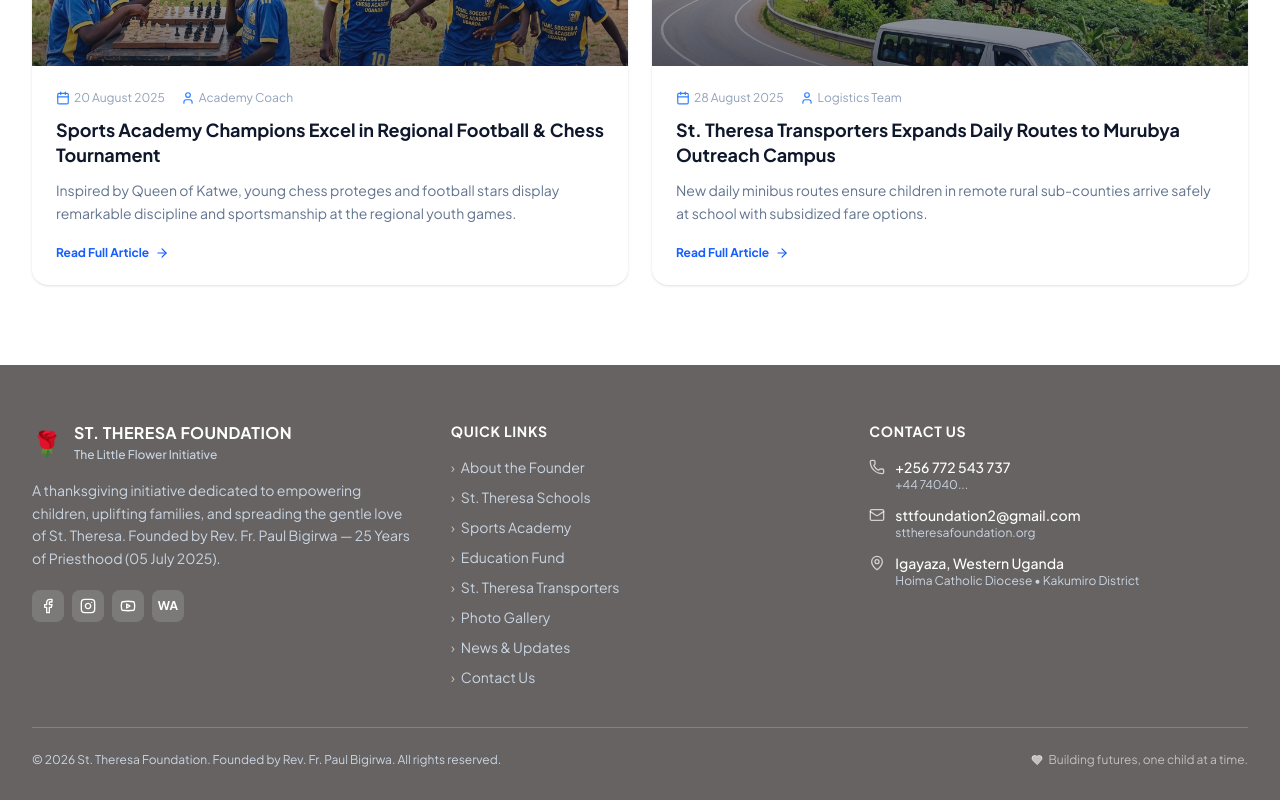
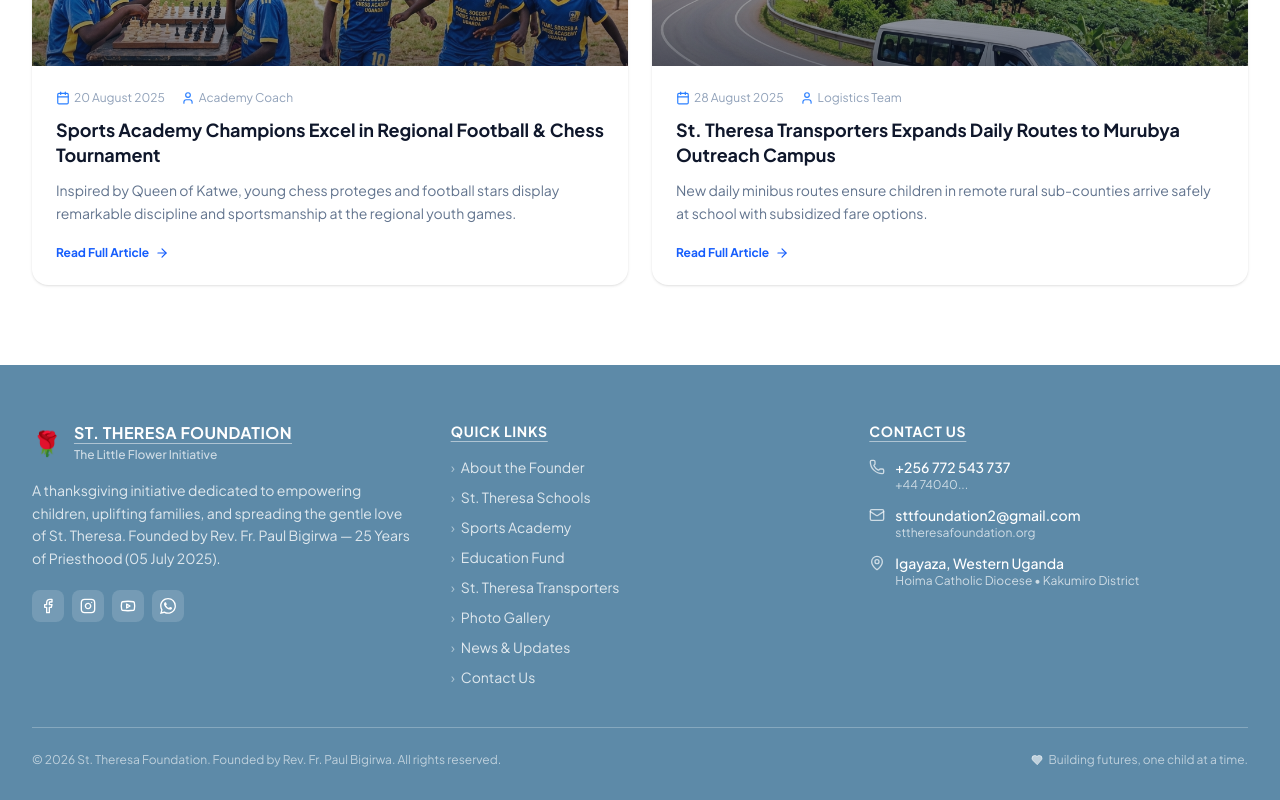
Before and after one commit to kizito04/st.theresafoundation, a React (Vite) app: page /news in a window 1280 px wide. Shown: the part 1122-1922 px from the top of the page. Built offline with nearby package versions, Linux system fonts and the light colour scheme; a web font is replaced by a local one.

Commit message:
side bar

```diff
--- a/src/app/components/Footer.tsx
+++ b/src/app/components/Footer.tsx
@@ -1,26 +1,35 @@
 import { Link } from "react-router";
 import { Facebook, Instagram, Youtube, Phone, Mail, MapPin, Heart } from "lucide-react";
 
+// WhatsApp SVG icon
+function WhatsAppIcon({ className }: { className?: string }) {
+  return (
+    <svg className={className} viewBox="0 0 24 24" fill="currentColor" xmlns="http://www.w3.org/2000/svg">
+      <path d="M17.472 14.382c-.297-.149-1.758-.867-2.03-.967-.273-.099-.471-.148-.67.15-.197.297-.767.966-.94 1.164-.173.199-.347.223-.644.075-.297-.15-1.255-.463-2.39-1.475-.883-.788-1.48-1.761-1.653-2.059-.173-.297-.018-.458.13-.606.134-.133.298-.347.446-.52.149-.174.198-.298.298-.497.099-.198.05-.371-.025-.52-.075-.149-.669-1.612-.916-2.207-.242-.579-.487-.5-.669-.51-.173-.008-.371-.01-.57-.01-.198 0-.52.074-.792.372-.272.297-1.04 1.016-1.04 2.479 0 1.462 1.065 2.875 1.213 3.074.149.198 2.096 3.2 5.077 4.487.709.306 1.262.489 1.694.625.712.227 1.36.195 1.871.118.571-.085 1.758-.719 2.006-1.413.248-.694.248-1.289.173-1.413-.074-.124-.272-.198-.57-.347m-5.421 7.403h-.004a9.87 9.87 0 01-5.031-1.378l-.361-.214-3.741.982.998-3.648-.235-.374a9.86 9.86 0 01-1.51-5.26c.001-5.45 4.436-9.884 9.888-9.884 2.64 0 5.122 1.03 6.988 2.898a9.825 9.825 0 012.893 6.994c-.003 5.45-4.437 9.884-9.885 9.884m8.413-18.297A11.815 11.815 0 0012.05 0C5.495 0 .16 5.335.157 11.892c0 2.096.547 4.142 1.588 5.945L.057 24l6.305-1.654a11.882 11.882 0 005.683 1.448h.005c6.554 0 11.89-5.335 11.893-11.893a11.821 11.821 0 00-3.48-8.413z" />
+    </svg>
+  );
+}
+
 export default function Footer() {
   return (
-    <footer style={{ backgroundColor: "#666362" }} className="text-slate-200 pt-14 pb-8">
+    <footer style={{ backgroundColor: "#5D8AA8" }} className="text-white pt-14 pb-8">
       <div className="max-w-7xl mx-auto px-4 sm:px-6 lg:px-8">
-        <div className="grid grid-cols-1 md:grid-cols-3 gap-10 pb-10 border-b border-white/20">
+        <div className="grid grid-cols-1 md:grid-cols-3 gap-10 pb-10 border-b border-white/25">
           {/* Column 1: Foundation Info */}
           <div className="space-y-4">
             <div className="flex items-center gap-3">
               <span className="text-2xl">🌹</span>
               <div>
-                <h3 className="text-base font-bold text-white tracking-wide">
+                <h3 className="text-base font-bold text-white tracking-wide underline underline-offset-4 decoration-white/50">
                   ST. THERESA FOUNDATION
                 </h3>
-                <p className="text-xs text-slate-300 font-medium mt-0.5">
+                <p className="text-xs text-white/70 font-medium mt-0.5">
                   The Little Flower Initiative
                 </p>
               </div>
             </div>
 
-            <p className="text-sm text-slate-300 leading-relaxed">
+            <p className="text-sm text-white/80 leading-relaxed">
               A thanksgiving initiative dedicated to empowering children,
               uplifting families, and spreading the gentle love of St. Theresa. Founded by
               Rev. Fr. Paul Bigirwa — 25 Years of Priesthood (05 July 2025).
@@ -59,58 +68,58 @@
                 href="https://wa.me/256772543737"
                 target="_blank"
                 rel="noreferrer"
-                className="w-8 h-8 bg-white/15 hover:bg-white/30 rounded-lg flex items-center justify-center transition-colors text-xs font-bold text-white"
+                className="w-8 h-8 bg-white/15 hover:bg-white/30 rounded-lg flex items-center justify-center transition-colors"
                 aria-label="WhatsApp"
               >
-                WA
+                <WhatsAppIcon className="w-4 h-4 text-white" />
               </a>
             </div>
           </div>
 
           {/* Column 2: Quick Links */}
           <div>
-            <h4 className="text-white font-bold text-sm mb-4 uppercase tracking-wider">
+            <h4 className="text-white font-bold text-sm mb-4 uppercase tracking-wider underline underline-offset-4 decoration-white/50">
               Quick Links
             </h4>
             <ul className="space-y-2.5 text-sm">
               <li>
-                <Link to="/about" className="text-slate-300 hover:text-white transition-colors flex items-center gap-1.5">
-                  <span className="text-white/60">›</span> About the Founder
+                <Link to="/about" className="text-white/80 hover:text-white transition-colors flex items-center gap-1.5">
+                  <span className="text-white/50">›</span> About the Founder
                 </Link>
               </li>
               <li>
-                <Link to="/schools" className="text-slate-300 hover:text-white transition-colors flex items-center gap-1.5">
-                  <span className="text-white/60">›</span> St. Theresa Schools
+                <Link to="/schools" className="text-white/80 hover:text-white transition-colors flex items-center gap-1.5">
+                  <span className="text-white/50">›</span> St. Theresa Schools
                 </Link>
               </li>
               <li>
-                <Link to="/sports-academy" className="text-slate-300 hover:text-white transition-colors flex items-center gap-1.5">
-                  <span className="text-white/60">›</span> Sports Academy
+                <Link to="/sports-academy" className="text-white/80 hover:text-white transition-colors flex items-center gap-1.5">
+                  <span className="text-white/50">›</span> Sports Academy
                 </Link>
               </li>
               <li>
-                <Link to="/education-fund" className="text-slate-300 hover:text-white transition-colors flex items-center gap-1.5">
-                  <span className="text-white/60">›</span> Education Fund
+                <Link to="/education-fund" className="text-white/80 hover:text-white transition-colors flex items-center gap-1.5">
+                  <span className="text-white/50">›</span> Education Fund
                 </Link>
               </li>
               <li>
-                <Link to="/transporters" className="text-slate-300 hover:text-white transition-colors flex items-center gap-1.5">
-                  <span className="text-white/60">›</span> St. Theresa Transporters
+                <Link to="/transporters" className="text-white/80 hover:text-white transition-colors flex items-center gap-1.5">
+                  <span className="text-white/50">›</span> St. Theresa Transporters
                 </Link>
               </li>
               <li>
-                <Link to="/gallery" className="text-slate-300 hover:text-white transition-colors flex items-center gap-1.5">
-                  <span className="text-white/60">›</span> Photo Gallery
+                <Link to="/gallery" className="text-white/80 hover:text-white transition-colors flex items-center gap-1.5">
+                  <span className="text-white/50">›</span> Photo Gallery
                 </Link>
               </li>
               <li>
-                <Link to="/news" className="text-slate-300 hover:text-white transition-colors flex items-center gap-1.5">
-                  <span className="text-white/60">›</span> News &amp; Updates
+                <Link to="/news" className="text-white/80 hover:text-white transition-colors flex items-center gap-1.5">
+                  <span className="text-white/50">›</span> News &amp; Updates
                 </Link>
               </li>
               <li>
-                <Link to="/contact" className="text-slate-300 hover:text-white transition-colors flex items-center gap-1.5">
-                  <span className="text-white/60">›</span> Contact Us
+                <Link to="/contact" className="text-white/80 hover:text-white transition-colors flex items-center gap-1.5">
+                  <span className="text-white/50">›</span> Contact Us
                 </Link>
               </li>
             </ul>
@@ -118,7 +127,7 @@
 
           {/* Column 3: Contact Us */}
           <div>
-            <h4 className="text-white font-bold text-sm mb-4 uppercase tracking-wider">
+            <h4 className="text-white font-bold text-sm mb-4 uppercase tracking-wider underline underline-offset-4 decoration-white/50">
               Contact Us
             </h4>
             <div className="space-y-3 text-sm">
@@ -126,7 +135,7 @@
                 <Phone className="w-4 h-4 text-white/70 mt-0.5 flex-shrink-0" />
                 <div>
                   <p className="text-white font-medium">+256 772 543 737</p>
-                  <p className="text-slate-300 text-xs">+44 74040...</p>
+                  <p className="text-white/70 text-xs">+44 74040...</p>
                 </div>
               </div>
 
@@ -134,7 +143,7 @@
                 <Mail className="w-4 h-4 text-white/70 mt-0.5 flex-shrink-0" />
                 <div>
                   <p className="text-white font-medium">sttfoundation2@gmail.com</p>
-                  <p className="text-slate-300 text-xs">sttheresafoundation.org</p>
+                  <p className="text-white/70 text-xs">sttheresafoundation.org</p>
                 </div>
               </div>
 
@@ -142,7 +151,7 @@
                 <MapPin className="w-4 h-4 text-white/70 mt-0.5 flex-shrink-0" />
                 <div>
                   <p className="text-white font-medium">Igayaza, Western Uganda</p>
-                  <p className="text-slate-300 text-xs">Hoima Catholic Diocese • Kakumiro District</p>
+                  <p className="text-white/70 text-xs">Hoima Catholic Diocese • Kakumiro District</p>
                 </div>
               </div>
             </div>
@@ -150,11 +159,11 @@
         </div>
 
         {/* Bottom */}
-        <div className="pt-6 flex flex-col sm:flex-row justify-between items-center text-xs text-slate-300 gap-3">
+        <div className="pt-6 flex flex-col sm:flex-row justify-between items-center text-xs text-white/60 gap-3">
           <p>
             &copy; {new Date().getFullYear()} St. Theresa Foundation. Founded by Rev. Fr. Paul Bigirwa. All rights reserved.
           </p>
-          <div className="flex items-center gap-1.5 text-white/60">
+          <div className="flex items-center gap-1.5">
             <Heart className="w-3 h-3 fill-white/60" />
             <span>Building futures, one child at a time.</span>
           </div>
--- a/src/app/components/Header.tsx
+++ b/src/app/components/Header.tsx
@@ -150,7 +150,7 @@
             onClick={() => setMobileMenuOpen(false)}
             className="flex items-center gap-2.5"
           >
-            <div className="w-10 h-10 rounded-xl bg-blue-700 flex items-center justify-center text-xl shadow-sm text-white">
+            <div className="w-10 h-10 rounded-xl flex items-center justify-center text-xl">
               🌹
             </div>
             <div className="leading-tight">
@@ -166,7 +166,7 @@
           {/* Close button X */}
           <button
             onClick={() => setMobileMenuOpen(false)}
-            className="w-9 h-9 rounded-lg bg-blue-700 hover:bg-blue-800 text-white flex items-center justify-center transition-colors shadow-sm"
+            className="w-9 h-9 flex items-center justify-center text-slate-500 hover:text-slate-800 transition-colors"
             aria-label="Close menu"
           >
             <X className="w-5 h-5" />
@@ -181,11 +181,12 @@
                 key={item.name}
                 to={item.href}
                 onClick={() => setMobileMenuOpen(false)}
-                className={`flex items-center justify-between px-4 py-3 rounded-xl text-sm font-semibold transition-all ${
+                className={`flex items-center justify-between px-4 py-3 text-sm font-semibold transition-all ${
                   isActive(item.href)
-                    ? "bg-blue-50 text-blue-700 font-bold"
-                    : "text-slate-800 hover:bg-slate-50 hover:text-blue-700"
+                    ? "text-slate-900 font-bold border-b-2"
+                    : "text-slate-700 hover:text-slate-900"
                 }`}
+                style={isActive(item.href) ? { borderBottomColor: "#5D8AA8" } : {}}
               >
                 <span>{item.name}</span>
               </Link>
```
Also changed, not shown: src/app/pages/HomePage.tsx (+19 -13 lines).
